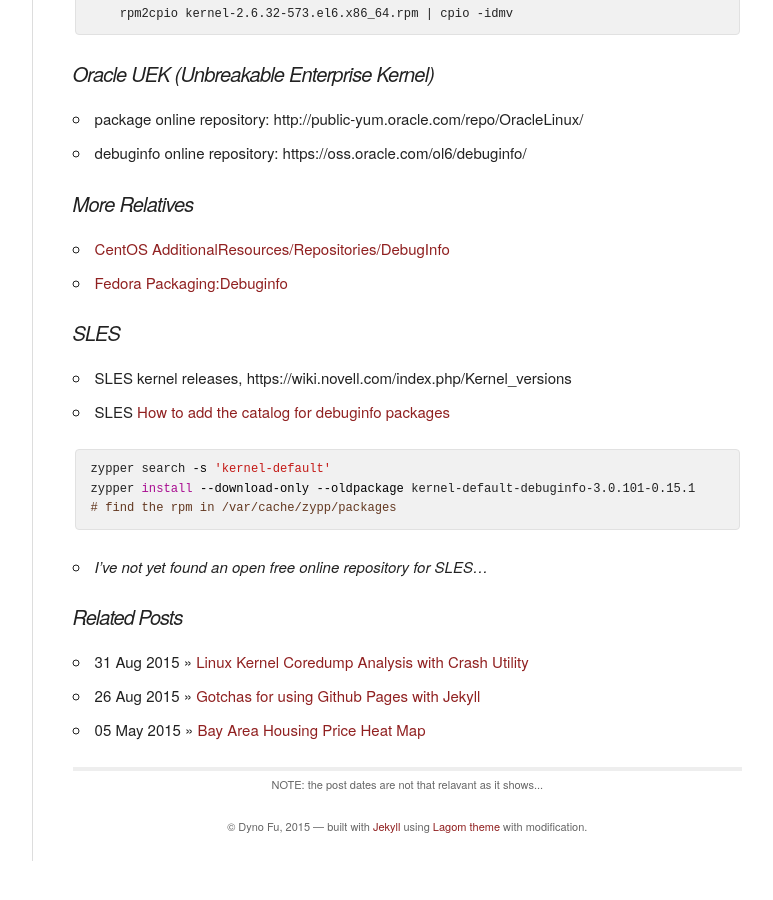
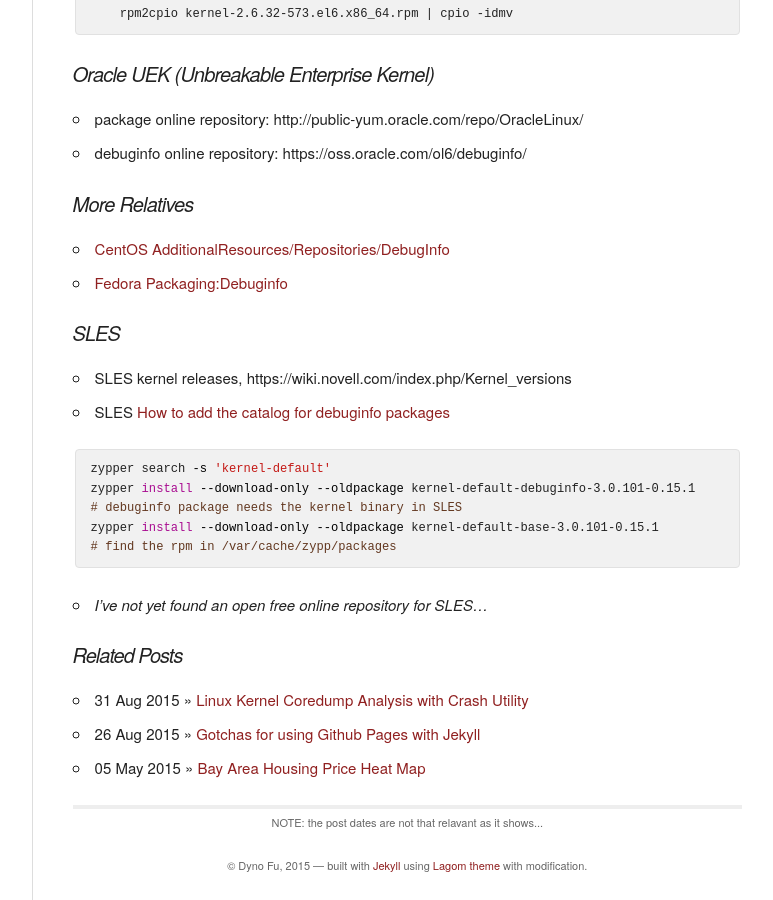
Before and after one commit to dyno/dyno.github.io, a Jekyll site: the page built from _posts/2015-08-31-linux-kernel-dbuginfo.md, in a window 1280 px wide and 900 px high, scrolled down 1239 px. Shown: the whole window, without its empty margins (378-1151 px from the left). Built offline with Jekyll 4.4.1, drawn with Linux system fonts in a browser that asks for light colours; nearby versions of some CDN libraries; Markdown is read by kramdown in place of the engine named in the settings; before the commit the page ends 2100 px from its top, so only the background shows below that.

Commit message:
complementary comment for SLES

````diff
--- a/_posts/2015-08-31-linux-kernel-dbuginfo.md
+++ b/_posts/2015-08-31-linux-kernel-dbuginfo.md
@@ -69,6 +69,8 @@ symbol: kernel-debuginfo
 ```bash
 zypper search -s 'kernel-default'
 zypper install --download-only --oldpackage kernel-default-debuginfo-3.0.101-0.15.1
+# debuginfo package needs the kernel binary in SLES
+zypper install --download-only --oldpackage kernel-default-base-3.0.101-0.15.1
 # find the rpm in /var/cache/zypp/packages
 ```
 * _I've not yet found an open free online repository for SLES..._
````
